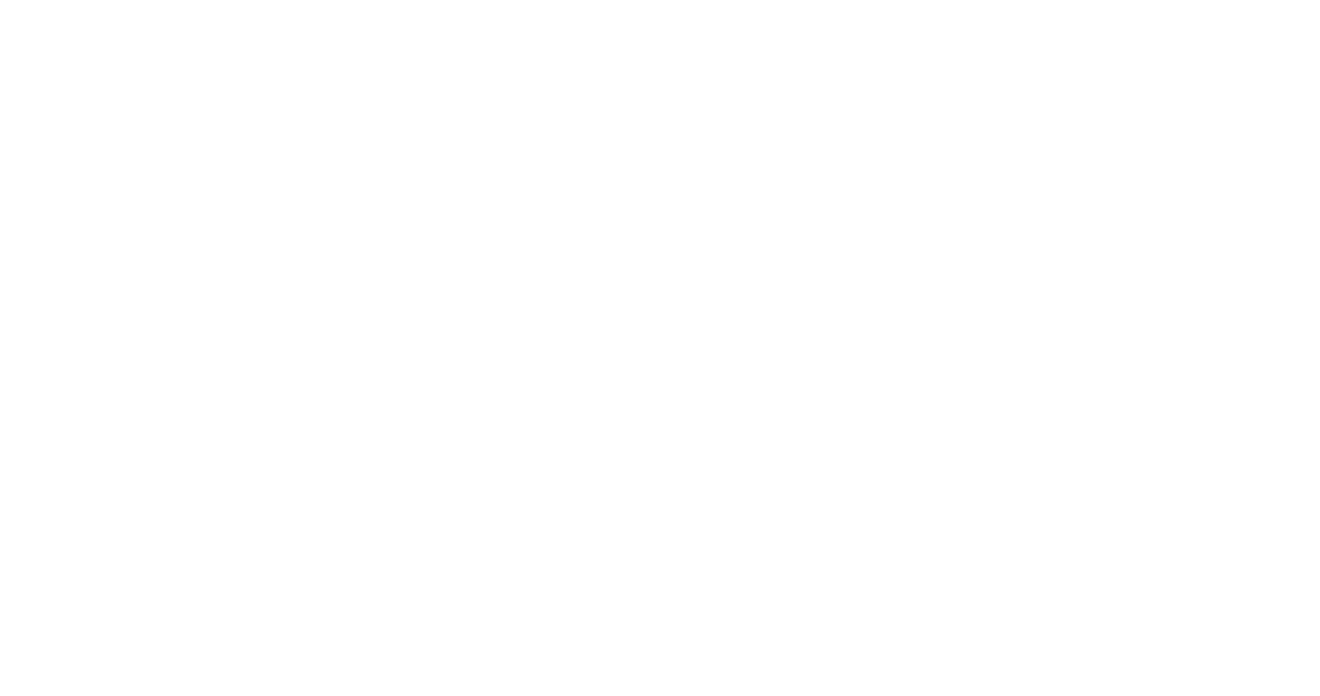
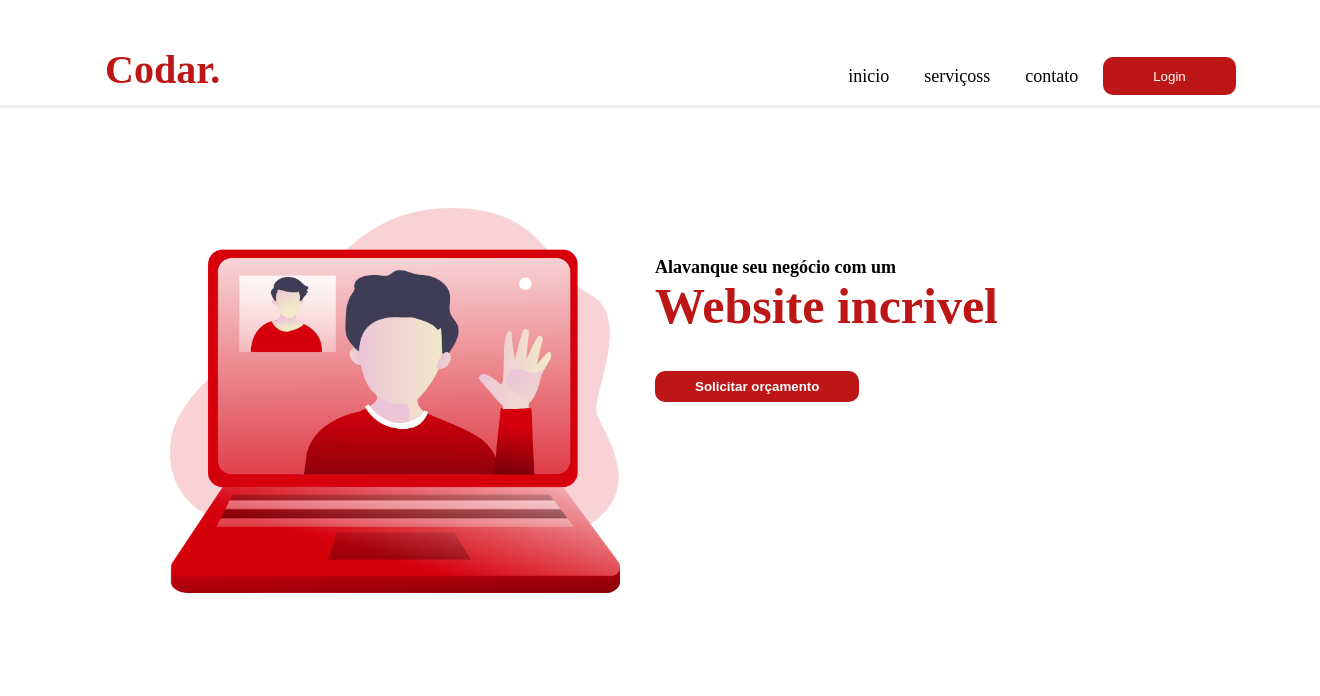
Before and after one commit to ighoralves/Codar, a website: page index.html in a window 1280 px wide. Shown: the whole page, 1320 px wide, since content can reach past the window. Drawn offline with Linux system fonts and the light colour scheme.

Commit message:
finalizamos o header e iniciamos as section

```diff
--- /dev/null
+++ b/assets/styles/components/Call.scss
@@ -0,0 +1,39 @@
+.Section {
+  width: 100%;
+
+  img {
+    max-width: 450px;
+    margin: 100px 115px;
+    position: relative;
+  }
+
+  .Text {
+    position: absolute;
+    margin-left: 600px;
+    margin-top: 150px;
+
+  }
+
+  h1 {
+    font-weight: bold;
+    font-size: 18px;
+  }
+
+  p {
+    font-size: 50px;
+    color: rgb(189, 22, 22);
+    font-weight: bold;
+    margin-top: 5px;
+  }
+
+  .Button {
+    border: 0;
+    background-color: rgb(189, 22, 22);
+    border-radius: 10px;
+    color: #fff;
+    font-weight: bold;
+    padding: 8px 40px;
+    margin-top: 40px;
+  }
+
+}
--- /dev/null
+++ b/assets/styles/components/Container.scss
@@ -0,0 +1,8 @@
+body {
+    font-family: 'Arvo' Arial, Helvetica, sans-serif;
+}
+
+.Container {
+    max-width: $container;
+    margin: 0 auto;
+}
--- /dev/null
+++ b/assets/styles/components/Header.scss
@@ -0,0 +1,45 @@
+.Header {
+  border-bottom: 3px solid #eee;
+  padding: 20px;
+  width: 100%;
+
+  h1 {
+    color: rgb(189, 22, 22);
+    font-size: 40px;
+    font-weight: bold;
+    margin: 30px;
+  }
+
+  &-menu {
+
+    ul {
+      display: flex;
+      gap: 35px;
+      justify-content: center;
+      margin: -53px 0 0 754px;
+
+    }
+
+    li {
+      color: #000;
+      font-size: 18px;
+      justify-content: center;
+    }
+
+    a {
+      color: #000;
+      text-decoration: none;
+    }
+
+    .Login {
+      border: 0;
+      background-color: rgb(189, 22, 22);
+      border-radius: 10px;
+      color: #fff;
+      margin: -10px;
+      padding: 5px 50px;
+    }
+
+  }
+
+}
--- a/assets/styles/index.scss
+++ b/assets/styles/index.scss
@@ -1 +1,6 @@
+@import './components/Reset.scss';
+@import './components/Variables.scss';
+
 @import './components/Header.scss';
+@import './components/Container.scss';
+@import './components/Call.scss';
--- a/index.html
+++ b/index.html
@@ -11,10 +11,42 @@
 </head>
 <body>
     <header>
+
         <div class="Header">
+          <div class="Container">
 
+            <h1 class="Logo">Codar.</h1>
+
+            <nav class="Header-menu">
+               <ul>
+                   <li><a href="#">inicio</a></li>
+                   <li><a href="#">serviços</a>s</li>
+                   <li><a href="#">contato</a></li>
+                   <button type="button" class="Login">Login</button>
+               </ul>
+            </nav>
+
+          </div>
         </div>
 
     </header>
+
+    <section class="Section">
+        <div class="Container">
+
+            <div class="Text">
+                <h1>Alavanque seu negócio com um</h1>
+                <p>Website incrivel</p>
+                <button type="button" class="Button">Solicitar orçamento</button>
+            </div>
+
+            <figure>
+                <img src="./assets/images/video_call.png" alt="">
+            </figure>
+
+
+        </div>
+    </section>
+
 </body>
 </html>
```
Also changed, not shown: dist/index.css, dist/index.js, 1 other file.
